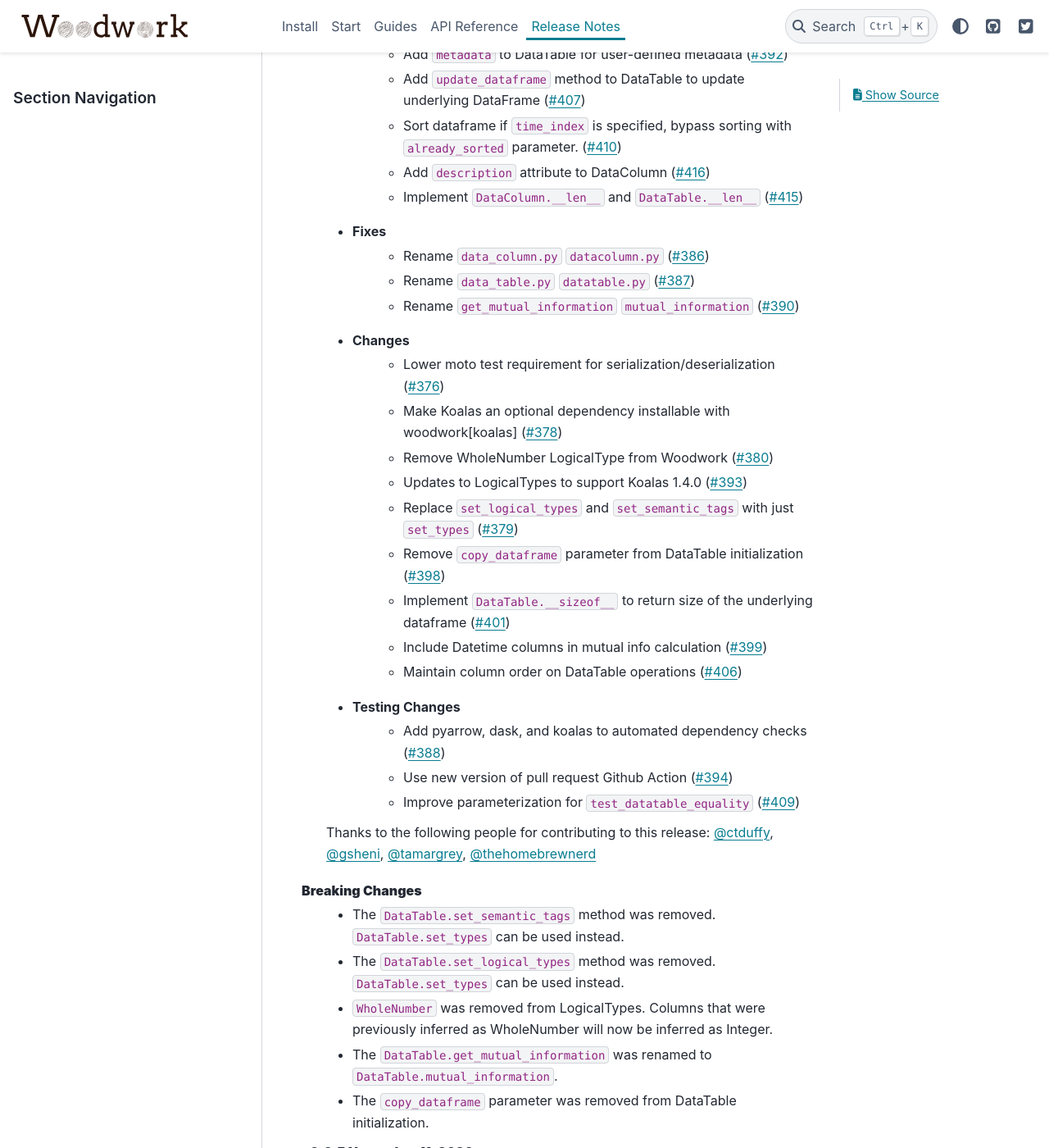
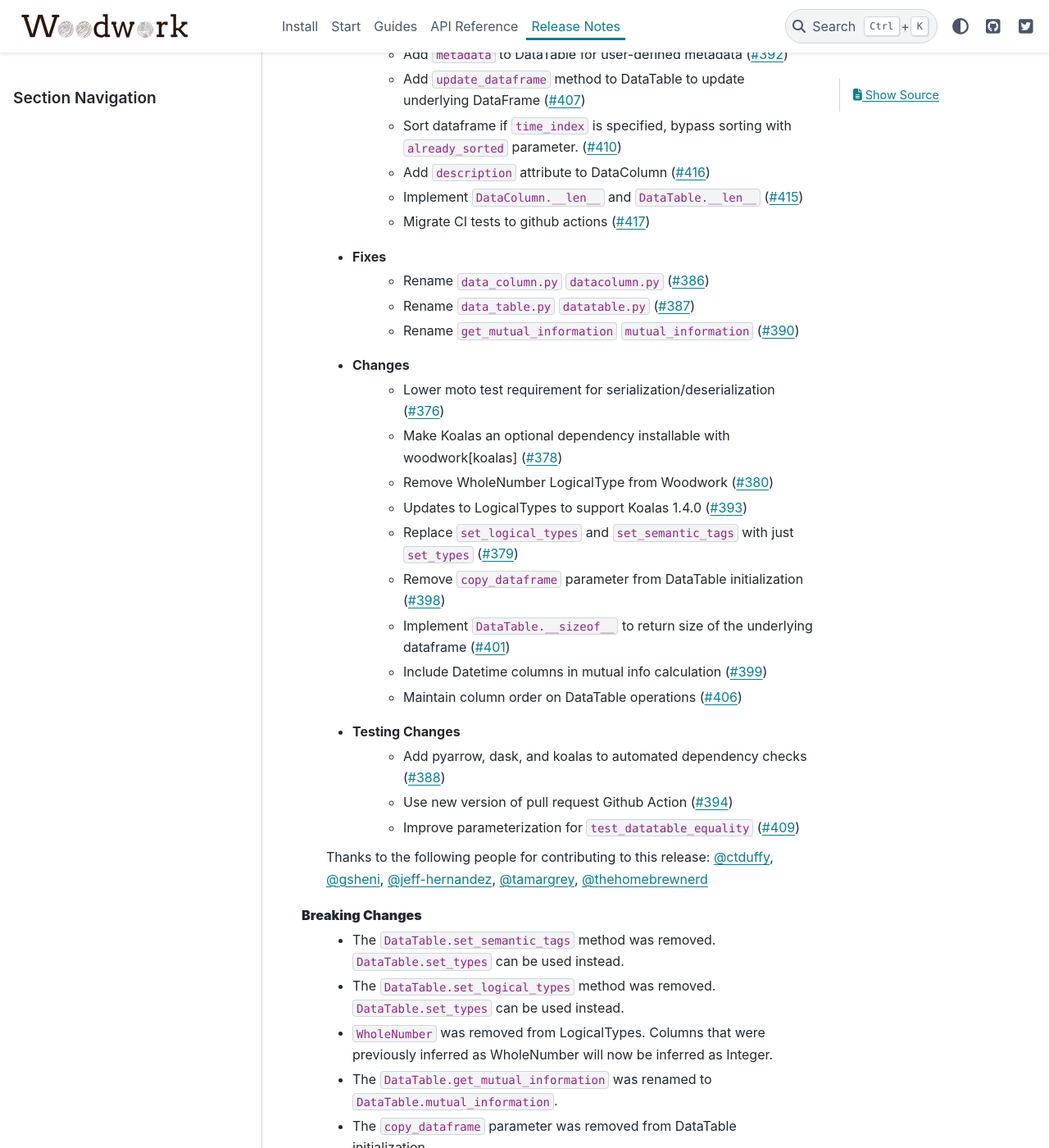
Before and after one commit to alteryx/woodwork, a Sphinx documentation site: the page built from docs/source/release_notes.rst, in a window 1280 px wide and 1400 px high, scrolled down 961 px. Shown: the whole window at 82% size. Built offline with Sphinx 7.4.7 and the PyData theme 0.15.4, drawn with Linux system fonts in a browser that asks for light colours; comment, search, counter and statistics services are not loaded.

Commit message:
Migrate to Integration Tests Github Actions (#417)
* Add tests yml to actions workflow with release notes updated check

* Add release note

* add package command

* update jobs

* update workflow

* update jobs

* update release notes

* add auth

* add auth

* auth header

* add auth

* remove graphviz

Co-authored-by: Jeff Hernandez <12969559+jeff-hernandez@users.noreply.github.com>

```diff
--- a/docs/source/release_notes.rst
+++ b/docs/source/release_notes.rst
@@ -31,6 +31,7 @@
         * Sort dataframe if ``time_index`` is specified, bypass sorting with ``already_sorted`` parameter. (:pr:`410`)
         * Add ``description`` attribute to DataColumn (:pr:`416`)
         * Implement ``DataColumn.__len__`` and ``DataTable.__len__`` (:pr:`415`)
+        * Migrate CI tests to github actions (:pr:`417`)
     * Fixes
         * Rename ``data_column.py`` ``datacolumn.py`` (:pr:`386`)
         * Rename ``data_table.py`` ``datatable.py`` (:pr:`387`)
@@ -51,7 +52,7 @@
         * Improve parameterization for ``test_datatable_equality`` (:pr:`409`)
 
     Thanks to the following people for contributing to this release:
-    :user:`ctduffy`, :user:`gsheni`, :user:`tamargrey`, :user:`thehomebrewnerd`
+    :user:`ctduffy`, :user:`gsheni`, :user:`jeff-hernandez`, :user:`tamargrey`, :user:`thehomebrewnerd`
 
 **Breaking Changes**
     * The ``DataTable.set_semantic_tags`` method was removed. ``DataTable.set_types`` can be used instead.
```
Also changed, not shown: 2 other files.
